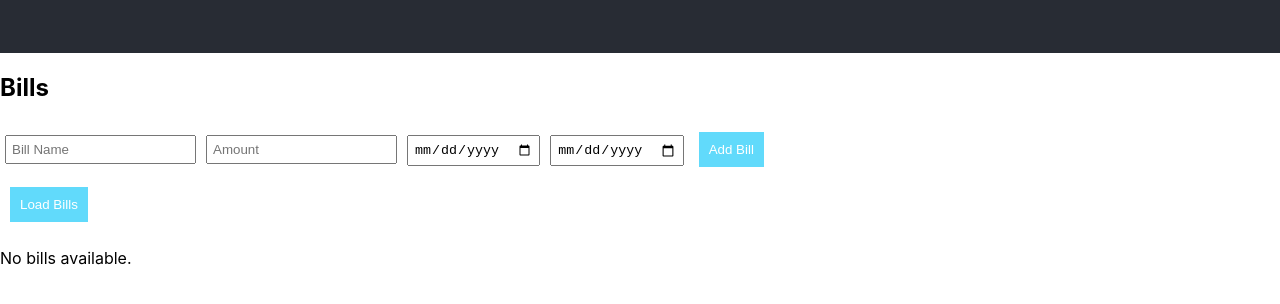
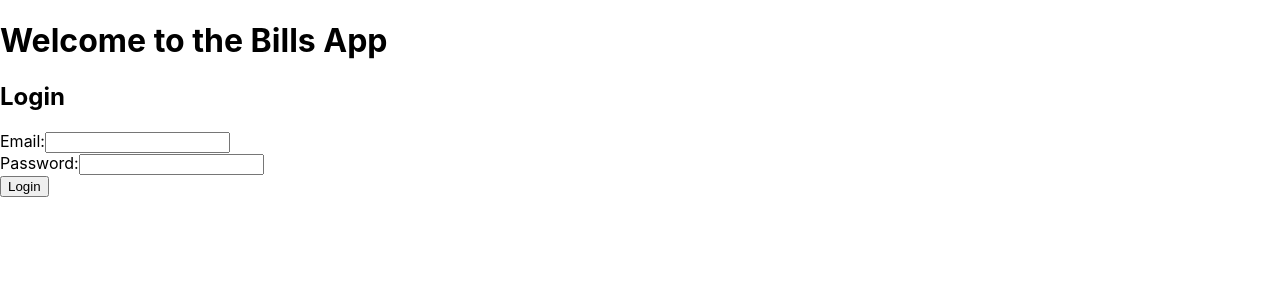
Before and after one commit to majdkt/BillyApp, a React (Create React App) app: page / in a window 1280 px wide. Shown: the top 304 px of the page. Built offline with nearby package versions, Linux system fonts and the light colour scheme; no server answers.

Commit message:
updates for firebase but still cant load the data or store it correctly. Many classes are just for tests purposes and will be later deleted

```diff
--- a/src/App.js
+++ b/src/App.js
@@ -1,92 +1,68 @@
 import React, { useState, useEffect } from 'react';
-import './css/App.css';
-import {
-  getNextPaymentDate,
-  formatCurrency,
-  formatDate,
-  calculateTotalPaid,
-  calculatePaidMonths,
-  daysLeftForNextPayment
-} from "./components/dateUtils.js";
+import { signOut } from 'firebase/auth';
+import { collection, getDocs } from 'firebase/firestore';
+import { db } from './firebase'; // Import db from firebase.js
+import Login from './components/Login'; // Import Login component
 
-import TopBar from './components/TopBar';
-import BillForm from './components/BillForm';
-import BillList from './components/BillList';
-import { collection, addDoc, getDocs, Timestamp } from "firebase/firestore";
-import { db } from "./firebase";
+// Initialize Firebase Authentication
+import { getAuth } from 'firebase/auth';
+const auth = getAuth();
 
-function App() {
-  const [bills, setBills] = useState([]);
+const App = () => {
+  const [user, setUser] = useState(null);
   const [loading, setLoading] = useState(false);
-  const [error, setError] = useState(null);
+  const [isLoggedIn, setIsLoggedIn] = useState(false);
 
-  const loadBills = async () => {
+  // Handle Logout
+  const handleLogout = async () => {
+    try {
+      await signOut(auth);
+      setUser(null);
+      setIsLoggedIn(false);
+    } catch (error) {
+      console.error("Error signing out: ", error);
+    }
+  };
+
+  // Count Documents in Firestore
+  const loadBillCount = async () => {
     setLoading(true);
-    setError(null);
     try {
       const querySnapshot = await getDocs(collection(db, "bills"));
-      const userBills = [];
-      querySnapshot.forEach((doc) => {
-        const data = doc.data();
-        userBills.push({
-          id: doc.id,
-          name: data.name,
-          amount: data.amount,
-          paymentDate: data.paymentDate instanceof Timestamp ? data.paymentDate.toDate() : new Date(data.paymentDate),
-          contractStartDate: data.contractStartDate instanceof Timestamp ? data.contractStartDate.toDate() : new Date(data.contractStartDate),
-        });
-      });
-      setBills(userBills);
-    } catch (e) {
-      console.error("Error loading documents: ", e);
-      setError("Failed to load bills. Please try again.");
+      const count = querySnapshot.size; // Get the number of documents
+      console.log(`Number of documents: ${count}`);
+    } catch (error) {
+      console.error("Error loading document count: ", error);
     } finally {
       setLoading(false);
     }
   };
 
-  const addBill = async (newBill) => {
-    setError(null);
-    try {
-      const docRef = await addDoc(collection(db, "bills"), newBill);
-      setBills([...bills, { id: docRef.id, ...newBill }]);
-    } catch (e) {
-      console.error("Error adding document: ", e);
-      setError("Failed to add bill. Please try again.");
-    }
-  };
+  useEffect(() => {
+    const unsubscribe = auth.onAuthStateChanged((currentUser) => {
+      setUser(currentUser);
+      setIsLoggedIn(!!currentUser);
+    });
+
+    return () => unsubscribe();
+  }, []);
 
   return (
       <div>
-        <TopBar />
-        <h2>Bills</h2>
-        <BillForm onAddBill={addBill} />
-        <button onClick={loadBills} disabled={loading}>
-          {loading ? "Loading..." : "Load Bills"}
-        </button>
-        {error && <p>{error}</p>}
-        <ul>
-          {bills.length > 0 ? (
-              bills.map((bill, index) => {
-                const nextPaymentDate = getNextPaymentDate(bill.paymentDate);
-                return (
-                    <li key={index}>
-                      <h3>{bill.name}</h3>
-                      <p>Amount: {formatCurrency(bill.amount)}</p>
-                      <p>Contract Start Date: {formatDate(bill.contractStartDate)}</p>
-                      <p>Total Paid: {formatCurrency(calculateTotalPaid(bill.amount, bill.contractStartDate))}</p>
-                      <p>Paid Months: {calculatePaidMonths(bill.contractStartDate)} months</p>
-                      <p>Next Payment Date: {formatDate(nextPaymentDate)}</p>
-                      <p>Next Payment in {daysLeftForNextPayment(bill.paymentDate)} days</p>
-                    </li>
-                );
-              })
-          ) : (
-              <p>No bills available.</p>
-          )}
-        </ul>
+        <h1>Welcome to the Bills App</h1>
+        {!isLoggedIn ? (
+            <Login onLoginSuccess={() => setIsLoggedIn(true)} />
+        ) : (
+            <div>
+              <button onClick={handleLogout}>Log Out</button>
+              <div>
+                <button onClick={loadBillCount}>Count Documents</button>
+                {loading && <p>Loading...</p>}
+              </div>
+            </div>
+        )}
       </div>
   );
-}
+};
 
 export default App;
--- /dev/null
+++ b/src/authService.js
@@ -0,0 +1,30 @@
+import { getAuth, signInWithEmailAndPassword, signOut, onAuthStateChanged } from "firebase/auth";
+import { db } from "./firebase"; // Ensure your Firebase configuration is correctly imported
+
+const auth = getAuth();
+
+const login = async (email, password) => {
+    try {
+        await signInWithEmailAndPassword(auth, email, password);
+    } catch (error) {
+        console.error("Error logging in: ", error);
+        throw new Error(error.message);
+    }
+};
+
+const logout = async () => {
+    try {
+        await signOut(auth);
+    } catch (error) {
+        console.error("Error logging out: ", error);
+        throw new Error(error.message);
+    }
+};
+
+const onAuthChange = (callback) => {
+    onAuthStateChanged(auth, (user) => {
+        callback(user);
+    });
+};
+
+export { login, logout, onAuthChange };
--- a/src/components/BillForm.js
+++ b/src/components/BillForm.js
@@ -1,23 +1,63 @@
-import React, { useState } from 'react';
+import React, { useState } from "react";
+import { storage } from "../firebase";
+import { ref, uploadBytesResumable, getDownloadURL } from "firebase/storage";
 
-const BillForm = ({ onAddBill }) => {
-    const [name, setName] = useState('');
-    const [amount, setAmount] = useState('');
-    const [paymentDate, setPaymentDate] = useState('');
-    const [contractStartDate, setContractStartDate] = useState('');
+function BillForm({ onAddBill }) {
+    const [name, setName] = useState("");
+    const [amount, setAmount] = useState("");
+    const [paymentDate, setPaymentDate] = useState("");
+    const [contractStartDate, setContractStartDate] = useState("");
+    const [file, setFile] = useState(null); // State to handle file input
+    const [uploadProgress, setUploadProgress] = useState(0); // State to track upload progress
 
-    const handleSubmit = (e) => {
+    const handleSubmit = async (e) => {
         e.preventDefault();
-        onAddBill({
+
+        let fileUrl = "";
+        if (file) {
+            const fileRef = ref(storage, `bills/${file.name}`);
+            const uploadTask = uploadBytesResumable(fileRef, file);
+
+            uploadTask.on(
+                "state_changed",
+                (snapshot) => {
+                    const progress =
+                        (snapshot.bytesTransferred / snapshot.totalBytes) * 100;
+                    setUploadProgress(progress); // Update progress
+                },
+                (error) => {
+                    console.error("Upload failed:", error);
+                },
+                async () => {
+                    fileUrl = await getDownloadURL(uploadTask.snapshot.ref);
+                    handleAddBill(fileUrl); // Add bill after file is uploaded
+                }
+            );
+        } else {
+            handleAddBill(fileUrl); // Add bill without file
+        }
+    };
+
+    const handleAddBill = (fileUrl) => {
+        const newBill = {
             name,
             amount: parseFloat(amount),
             paymentDate: new Date(paymentDate),
             contractStartDate: new Date(contractStartDate),
-        });
-        setName('');
-        setAmount('');
-        setPaymentDate('');
-        setContractStartDate('');
+            fileUrl, // Add the file URL to the bill object
+        };
+
+        onAddBill(newBill);
+        resetForm();
+    };
+
+    const resetForm = () => {
+        setName("");
+        setAmount("");
+        setPaymentDate("");
+        setContractStartDate("");
+        setFile(null);
+        setUploadProgress(0);
     };
 
     return (
@@ -50,9 +90,11 @@ const BillForm = ({ onAddBill }) => {
                 onChange={(e) => setContractStartDate(e.target.value)}
                 required
             />
+            <input type="file" onChange={(e) => setFile(e.target.files[0])} />
+            {uploadProgress > 0 && <progress value={uploadProgress} max="100" />}
             <button type="submit">Add Bill</button>
         </form>
     );
-};
+}
 
 export default BillForm;
--- a/src/components/Login.js
+++ b/src/components/Login.js
@@ -1,47 +1,37 @@
-// src/components/Login.js
 import React, { useState } from 'react';
-import { getAuth, signInWithEmailAndPassword, createUserWithEmailAndPassword } from "firebase/auth";
+import { login } from '../authService';
 
-const Login = () => {
+const Login = ({ onLoginSuccess }) => {
     const [email, setEmail] = useState('');
     const [password, setPassword] = useState('');
-    const auth = getAuth();
+    const [error, setError] = useState(null);
 
-    const handleLogin = async () => {
+    const handleLogin = async (e) => {
+        e.preventDefault();
+        setError(null);
         try {
-            await signInWithEmailAndPassword(auth, email, password);
-            alert("Logged in successfully!");
-        } catch (error) {
-            alert(error.message);
-        }
-    };
-
-    const handleSignup = async () => {
-        try {
-            await createUserWithEmailAndPassword(auth, email, password);
-            alert("Account created successfully!");
-        } catch (error) {
-            alert(error.message);
+            await login(email, password);
+            onLoginSuccess(); // Callback to notify parent component of successful login
+        } catch (e) {
+            setError(e.message);
         }
     };
 
     return (
         <div>
             <h2>Login</h2>
-            <input
-                type="email"
-                placeholder="Email"
-                value={email}
-                onChange={(e) => setEmail(e.target.value)}
-            />
-            <input
-                type="password"
-                placeholder="Password"
-                value={password}
-                onChange={(e) => setPassword(e.target.value)}
-            />
-            <button onClick={handleLogin}>Login</button>
-            <button onClick={handleSignup}>Sign Up</button>
+            <form onSubmit={handleLogin}>
+                <div>
+                    <label>Email:</label>
+                    <input type="email" value={email} onChange={(e) => setEmail(e.target.value)} required />
+                </div>
+                <div>
+                    <label>Password:</label>
+                    <input type="password" value={password} onChange={(e) => setPassword(e.target.value)} required />
+                </div>
+                {error && <p style={{ color: 'red' }}>{error}</p>}
+                <button type="submit">Login</button>
+            </form>
         </div>
     );
 };
--- a/src/firebase.js
+++ b/src/firebase.js
@@ -1,6 +1,9 @@
 // src/firebase.js
 import { initializeApp } from "firebase/app";
 import { getFirestore } from "firebase/firestore";
+import { getStorage } from "firebase/storage";
+
+
 
 // Your web app's Firebase configuration
 const firebaseConfig = {
@@ -16,9 +19,7 @@ const firebaseConfig = {
 
 // Initialize Firebase
 const app = initializeApp(firebaseConfig);
+const db = getFirestore(app);
+const storage = getStorage(app); // Initialize Firebase Storage
 
-// Initialize Firebase Firestore and get a reference to the service
-const db = getFirestore(app);
-
-
-export { db };
+export { db, storage };
```
Also changed, not shown: src/FetchData.js (added, +32 -0 lines), src/FirebaseService.js (added, +31 -0 lines), src/loadBillCount.js (added, +15 -0 lines).
